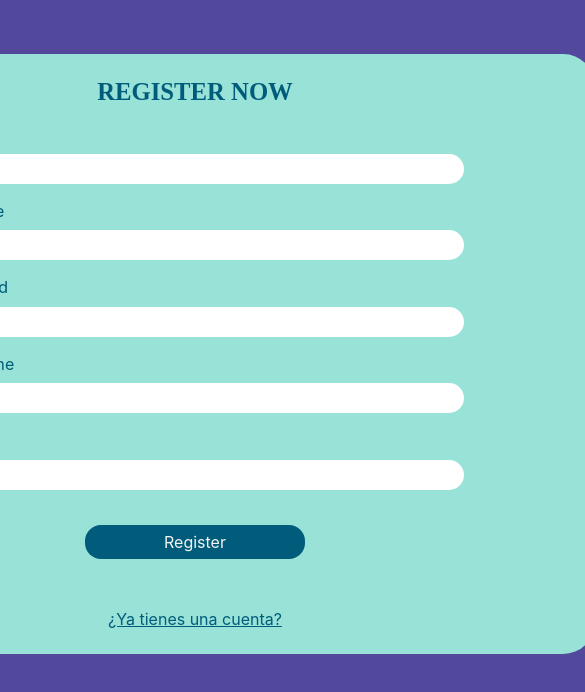
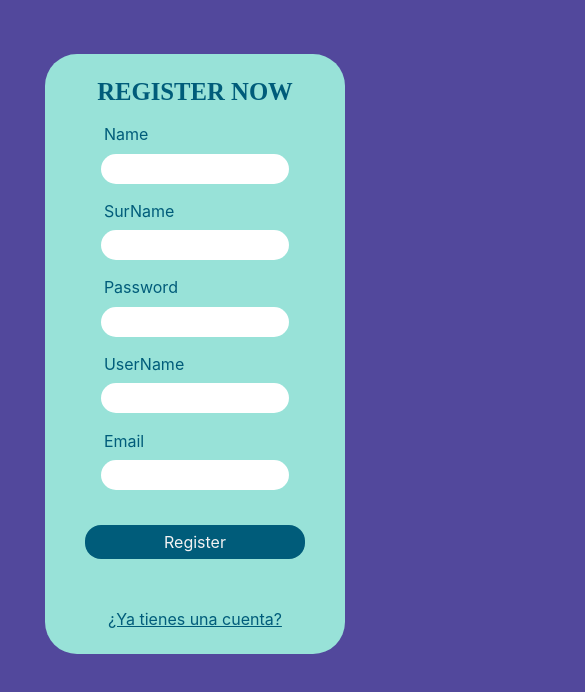
Before and after one commit to rubenruba/daw-grupal-project, a React (Create React App) app in the folder frontend/: page /register in a window 390 px wide. Shown: the top 692 px of the page, 585 px wide, since content can reach past the window. Built offline with nearby package versions, Linux system fonts and the light colour scheme.

Commit message:
Media query implementada para tamaño de moviles

```diff
--- a/frontend/src/pages/Register/register.sass
+++ b/frontend/src/pages/Register/register.sass
@@ -39,3 +39,7 @@ a
 label
    padding-left: 16%
    width: 100%
+
+@media screen and (min-width: 300px) and (max-width:600px)
+    .cuadrado
+        max-width: 300px
```
